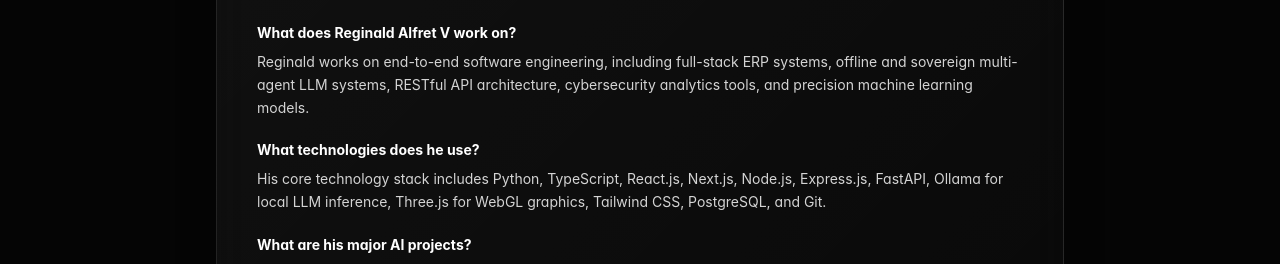
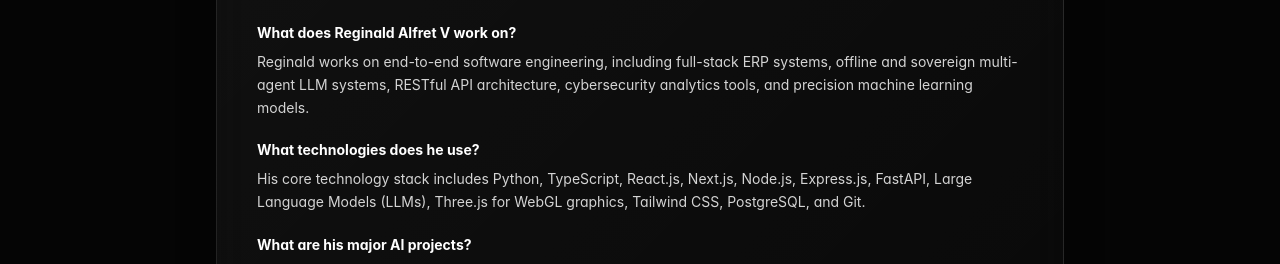
Before and after one commit to reginaldalfret/portfolio-website, a Next.js app: page /about in a window 1280 px wide. Shown: the part 3903-4167 px from the top of the page. Built offline with nearby package versions, Linux system fonts and the light colour scheme; no server answers.

Commit message:
fix(seo): reserve ProfilePage schema strictly for /about and align 301 project tech strictly to resume facts

```diff
--- a/app/about/page.tsx
+++ b/app/about/page.tsx
@@ -343,7 +343,7 @@ export default function AboutPage() {
               <div className="space-y-1.5">
                 <h3 className="font-bold text-white">What technologies does he use?</h3>
                 <p className="text-neutral-300">
-                  His core technology stack includes Python, TypeScript, React.js, Next.js, Node.js, Express.js, FastAPI, Ollama for local LLM inference, Three.js for WebGL graphics, Tailwind CSS, PostgreSQL, and Git.
+                  His core technology stack includes Python, TypeScript, React.js, Next.js, Node.js, Express.js, FastAPI, Large Language Models (LLMs), Three.js for WebGL graphics, Tailwind CSS, PostgreSQL, and Git.
                 </p>
               </div>
 
--- a/app/layout.tsx
+++ b/app/layout.tsx
@@ -19,14 +19,13 @@ export const metadata: Metadata = {
     "AI Engineer",
     "Full-Stack Developer",
     "React",
-    "Node.js",
-    "Python",
-    "Ollama",
-    "Multi-Agent AI",
-    "HackIndia 2026",
-    "Chennai India",
+    "FastAPI",
+    "Tailwind CSS",
+    "PostgreSQL",
+    "WebSockets",
+    "Chennai Developer",
   ],
-  authors: [{ name: "Reginald Alfret V" }],
+  authors: [{ name: "Reginald Alfret V", url: "https://reginaldalfret.tech" }],
   creator: "Reginald Alfret V",
   openGraph: {
     title: "Reginald Alfret V — Software Engineer | AI Engineer | Full-Stack Developer",
@@ -64,16 +63,7 @@ export default function RootLayout({
         "description":
           "Official engineering portfolio of Reginald Alfret V — Software Engineer, Full-Stack Developer, and AI Engineer.",
         "inLanguage": "en-US",
-      },
-      {
-        "@type": "ProfilePage",
-        "@id": "https://reginaldalfret.tech/#profilepage",
-        "url": "https://reginaldalfret.tech/",
-        "name": "Reginald Alfret V — Software Engineer | AI Engineer | Full-Stack Developer",
-        "isPartOf": {
-          "@id": "https://reginaldalfret.tech/#website",
-        },
-        "mainEntity": {
+        "publisher": {
           "@id": "https://reginaldalfret.tech/#person",
         },
       },
--- a/app/projects/301-super-ai-agents/page.tsx
+++ b/app/projects/301-super-ai-agents/page.tsx
@@ -62,7 +62,7 @@ export default function Project301Page() {
         "applicationCategory": "DeveloperApplication",
         "operatingSystem": "Linux, macOS, Windows (Local & Cloud)",
         "description":
-          "A sovereign, local-first multi-agent AI platform orchestrating 301 specialised agents coordinated by a central orchestrator. Built with Ollama local LLMs, FastAPI, and React.js, featuring privacy-first offline inference, OCR document parsing, and real-time streaming automation.",
+          "A sovereign, local-first multi-agent AI platform orchestrating 301 specialised agents coordinated by a central orchestrator. Built with Large Language Models (LLMs), FastAPI, and React.js, featuring privacy-first offline inference, OCR document parsing, and real-time streaming automation.",
         "author": {
           "@type": "Person",
           "@id": "https://reginaldalfret.tech/#person",
@@ -75,7 +75,7 @@ export default function Project301Page() {
 
   const technologies = [
     "Python",
-    "LLMs (Ollama)",
+    "Large Language Models (LLMs)",
     "Agent Orchestration",
     "FastAPI",
     "React.js",
@@ -166,7 +166,7 @@ export default function Project301Page() {
                 <strong>301 Super AI Agents</strong> is a sovereign, local-first multi-agent artificial intelligence platform designed to orchestrate 301 specialised AI agents for enterprise automation, analytical processing, and intelligent workflow execution without compromising data sovereignty.
               </p>
               <p>
-                Engineered with privacy-first paradigms, the platform allows organizations and technical operators to execute complex autonomous agent workflows locally using Ollama and open-weight models, eliminating external API dependency and recurring inference costs while safeguarding sensitive enterprise telemetry.
+                Engineered with privacy-first paradigms, the platform allows organizations and technical operators to execute complex autonomous agent workflows locally using open-weight large language models, eliminating external API dependency and recurring inference costs while safeguarding sensitive enterprise telemetry.
               </p>
             </div>
           </section>
@@ -195,7 +195,7 @@ export default function Project301Page() {
                   <span>Sovereign Local Inference</span>
                 </div>
                 <p className="text-neutral-300 text-xs sm:text-sm leading-relaxed">
-                  Integrated Ollama runtime support allowing on-device local execution of cutting-edge LLMs. Ensures zero data exfiltration for privacy-critical documents, legal briefs, and proprietary enterprise knowledge.
+                  Integrated local runtime support allowing on-device local execution of cutting-edge LLMs. Ensures zero data exfiltration for privacy-critical documents, legal briefs, and proprietary enterprise knowledge.
                 </p>
               </div>
 
--- a/components/projects/AgentSwarmVisualizer.tsx
+++ b/components/projects/AgentSwarmVisualizer.tsx
@@ -152,7 +152,7 @@ export function AgentSwarmVisualizer() {
         <div className="flex items-center gap-2 sm:gap-3 text-neutral-400">
           <span className="flex items-center gap-1">
             <Cpu className="w-3 h-3 text-emerald-400" />
-            <span className="text-neutral-300 hidden xs:inline">Local Ollama</span>
+            <span className="text-neutral-300 hidden xs:inline">Local Inference</span>
           </span>
           <span className="flex items-center gap-1">
             <Zap className="w-3 h-3 text-yellow-400" />
--- a/lib/portfolioData.ts
+++ b/lib/portfolioData.ts
@@ -99,7 +99,7 @@ export const PORTFOLIO_DATA = {
       },
       technologies: [
         "Python",
-        "LLMs (Ollama)",
+        "Large Language Models (LLMs)",
         "Agent Orchestration",
         "FastAPI",
         "React.js",
@@ -355,7 +355,7 @@ export const PORTFOLIO_DATA = {
       category: "AI & Machine Learning",
       skills: [
         { name: "Machine Learning", tag: "Core" },
-        { name: "LLMs (Ollama / Open Models)", tag: "Specialised" },
+        { name: "Large Language Models (LLMs)", tag: "Specialised" },
         { name: "LoRA Fine-Tuning", tag: "Applied" },
         { name: "Prompt Engineering", tag: "LLMs" },
         { name: "OCR", tag: "Vision" },
```
